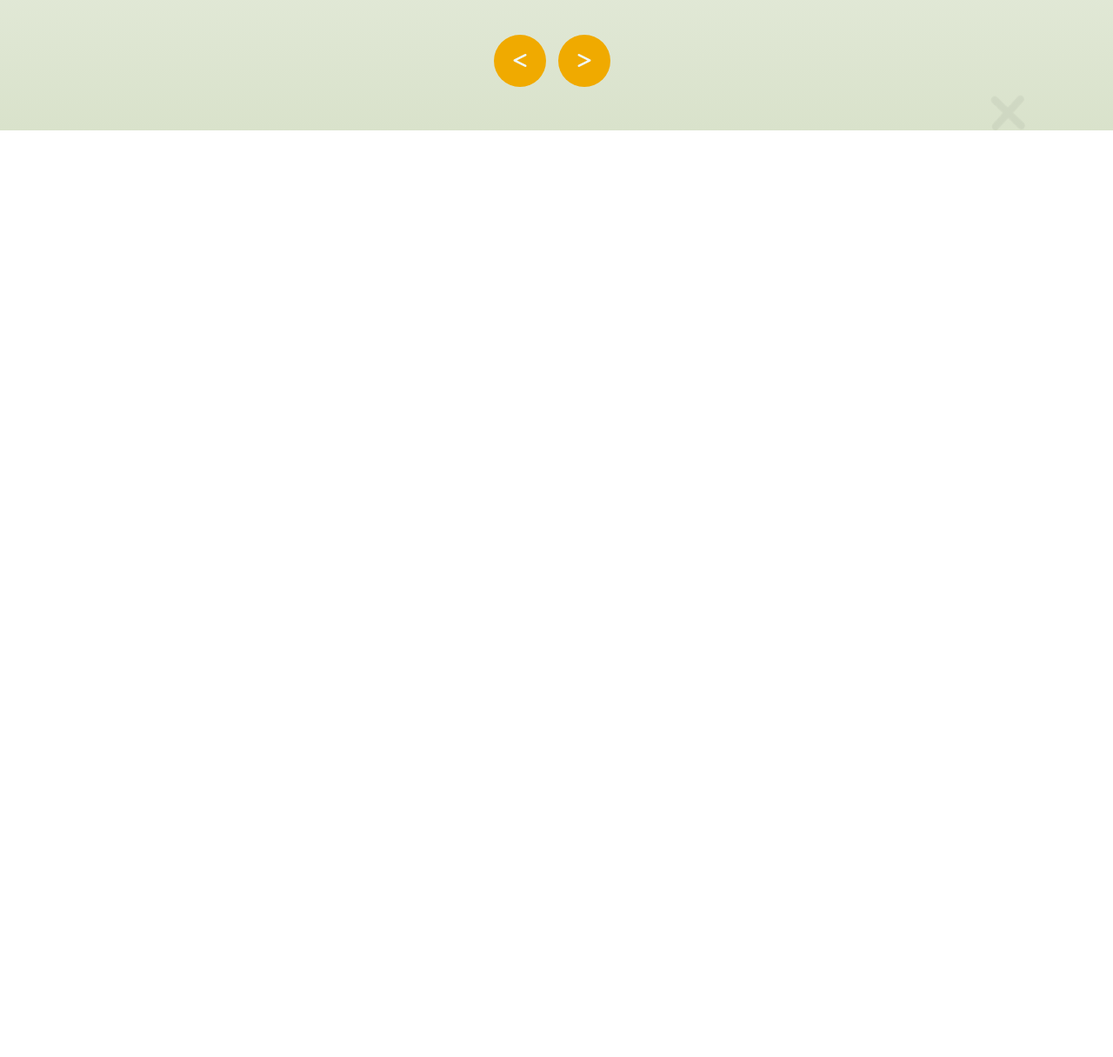
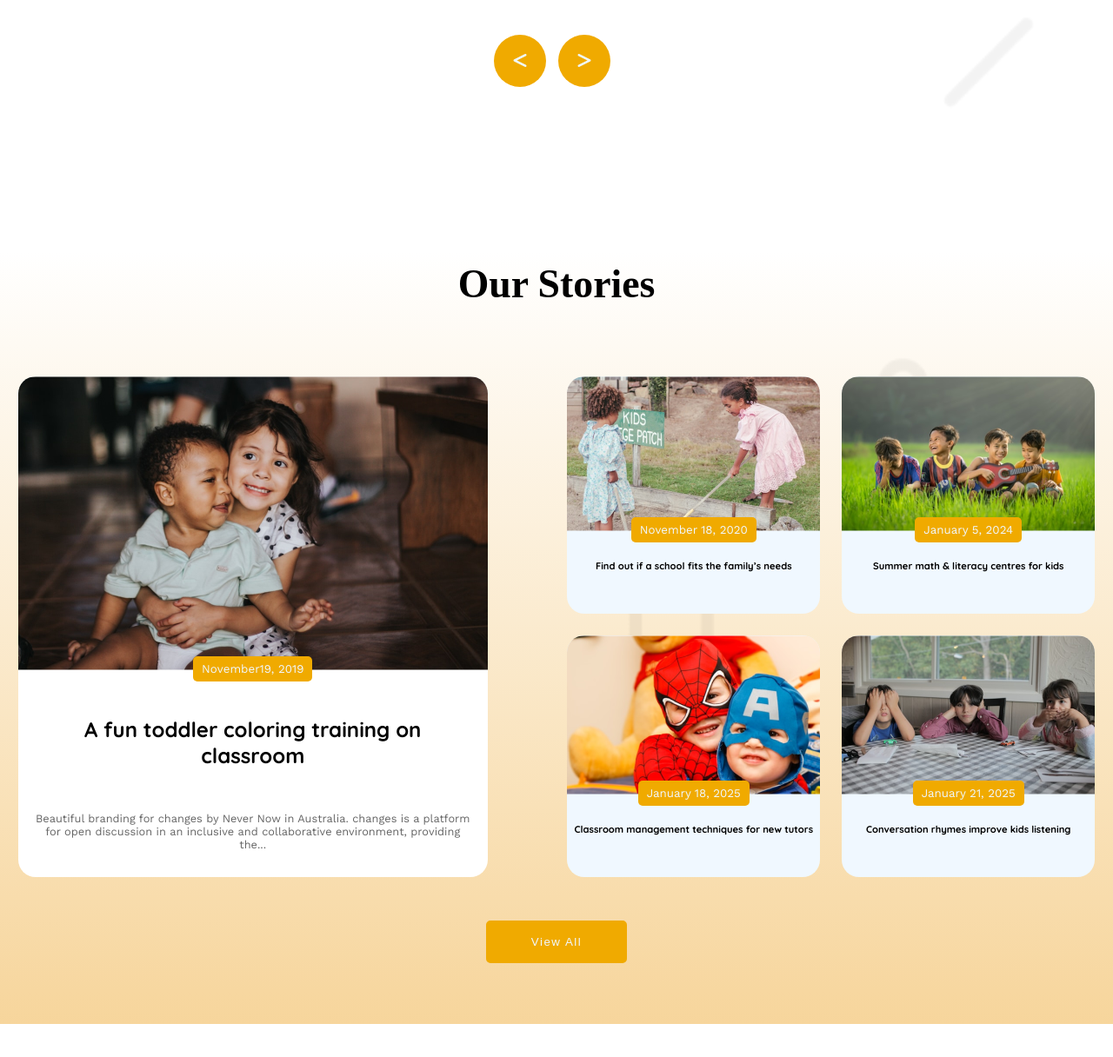
Before and after one commit to abdurrahaman2017/my-second-assignment, a plain HTML site: page index.html in a window 1280 px wide. Shown: the part 1575-2791 px from the top of the page at 87% size. Before the commit the page ends 1875 px from the top, so only its background shows below. Drawn offline with nearby package versions, Linux system fonts and the light colour scheme.

Commit message:
story section code style

```diff
--- a/index.html
+++ b/index.html
@@ -65,9 +65,6 @@
     </header>
 
 
-
-
-
     <main>
         <section class="curriculum-section">
             <h2 class="quicksand-font">Standard Curriculum</h2>
@@ -113,6 +110,89 @@
         </section>
 
 
+        <section class="story-section">
+            <h3 class="story-section-title">Our Stories</h3>
+
+            <div class="story-container">
+                <div class="story-container-one">
+                    <div class="story-container-one-img">
+                        <img src="assets/story-1.png" alt="">
+                    </div>
+
+                    <button class="story-container-one-btn work-sans-font ">November19, 2019
+                    </button>
+
+                    <h3 class="story-container-one-title quicksand-font">A fun toddler coloring training on
+                    classroom</h3>
+
+                    <p class="story-container-one-description work-sans-font ">
+                        Beautiful branding for changes by Never Now in Australia.
+                        changes is a platform for open discussion in an inclusive and
+                        collaborative environment, providing the...
+                    </p>
+                </div>
+
+
+                <div class="story-container-two">
+                    <div class="story-container-two-single">
+                        <div class="story-container-two-img">
+                            <img src="assets/story-2.png" alt="">
+                        </div>
+
+                        <button class="story-container-two-btn work-sans-font">November 18, 2020</button>
+
+                        <h5 class="story-container-two-title quicksand-font">Find out if a school fits the
+                        family’s needs
+                        </h5>
+
+                    </div>
+
+                    <div class="story-container-two-single">
+                        <div class="story-container-two-img">
+                            <img src="assets/story-3.png" alt="">
+                        </div>
+
+                        <button class="story-container-two-btn work-sans-font">January 5, 2024</button>
+
+                        <h5 class="story-container-two-title quicksand-font">Summer math & literacy
+                        centres for kids
+                        </h5>
+
+                    </div>
+
+                    <div class="story-container-two-single">
+                        <div class="story-container-two-img">
+                            <img src="assets/story-4.png" alt="">
+                        </div>
+
+                        <button class="story-container-two-btn work-sans-font">January 18, 2025</button>
+
+                        <h5 class="story-container-two-title quicksand-font">Classroom management
+                        techniques for new tutors
+                        </h5>
+
+                    </div>
+
+                    <div class="story-container-two-single">
+                        <div class="story-container-two-img">
+                            <img src="assets/story-5.png" alt="">
+                        </div>
+
+                        <button class="story-container-two-btn work-sans-font">January 21, 2025</button>
+
+                        <h5 class="story-container-two-title quicksand-font">Conversation rhymes
+                        improve kids listening
+                        </h5>
+
+                    </div>
+
+                </div>
+
+            </div>
+
+            <button class="story-section-btn">View All</button>
+
+        </section>
 
     </main>
 
--- a/style/style.css
+++ b/style/style.css
@@ -22,7 +22,7 @@ section,
 }
 
 main{
-    background-image:url("../assets/bg.png"), linear-gradient(white, rgb(217, 226,203));
+    background-image:url("../assets/bg.png"), linear-gradient(white, white, #eca01d70);
     background-repeat:repeat;
     background-size: cover;
     width: 100%;
@@ -309,6 +309,7 @@ main{
     font-size: 20px;
     margin-top:50px;
     margin-right: 10px;
+    cursor: pointer;
 
 }
 
@@ -335,3 +336,117 @@ main{
 }
 
 /* curriculum section code end here */
+
+
+/* story section code stat here */
+.story-section{
+    text-align: center;
+    padding-bottom: 70px;
+}
+.story-section-title{
+    font-size: 2.86rem;
+    font-weight: bold;
+    margin-bottom: 80px;
+}
+
+.story-section-btn{
+    background-color:#F0AA00;
+    letter-spacing:1.5px;
+    border:none;
+    padding:15px 50px;
+    border-radius: 5px;
+    color: aliceblue;
+    margin-top: 50px;
+    border: 2px solid #F0AA00;
+}
+
+.story-section-btn:hover{
+    background: none;
+    transition: 0.3s;
+    border: 2px solid palevioletred;
+    color: black;
+}
+.story-container{
+    display: flex;
+    justify-content: space-around;
+    gap: 50px;
+}
+
+.story-container-one{
+    background-color: #fff;
+    border-radius: 20px;
+    width: 33.75rem;
+}
+
+.story-container-one:hover{
+    box-shadow: 5px 5px 5px black;
+    transition: 0.3s;
+}
+
+.story-container-one-btn{
+    background-color:#F0AA00;
+    border:none;
+    padding:7px 10px;
+    border-radius: 5px;
+    color: aliceblue;
+    position: relative;
+    top: -20px;
+}
+
+.story-container-one-title{
+    font-size:1.5rem;
+    font-weight: bold;
+    padding:20px;
+}
+
+.story-container-one-description{
+    font-size: 0.8rem;
+    color:#666666;
+    margin: 30px 20px;
+}
+
+.story-container-one-img > img{
+    width: 100%;
+    border-top-left-radius: 20px;
+    border-top-right-radius:20px;
+}
+
+.story-container-two{
+    display: grid;
+    grid-template-columns: repeat(2,1fr);
+    gap: 25px;
+}
+
+.story-container-two-single{
+    background-color: aliceblue;
+    border-radius: 20px;
+    cursor: pointer;
+}
+
+.story-container-two-single:hover{
+    box-shadow: 5px 5px 5px black;
+    transition: 0.3s;
+}
+
+.story-container-two-img > img{
+    border-top-left-radius: 20px;
+    border-top-right-radius: 20px;
+}
+
+.story-container-two-btn{
+    background-color:#F0AA00;
+    border:none;
+    padding:7px 10px;
+    border-radius: 5px;
+    color: aliceblue;
+    position: relative;
+    top: -20px;
+}
+
+.story-container-two-title{
+    font-size: 0.7rem;
+}
+
+
+
+/* story section code end here */
```
